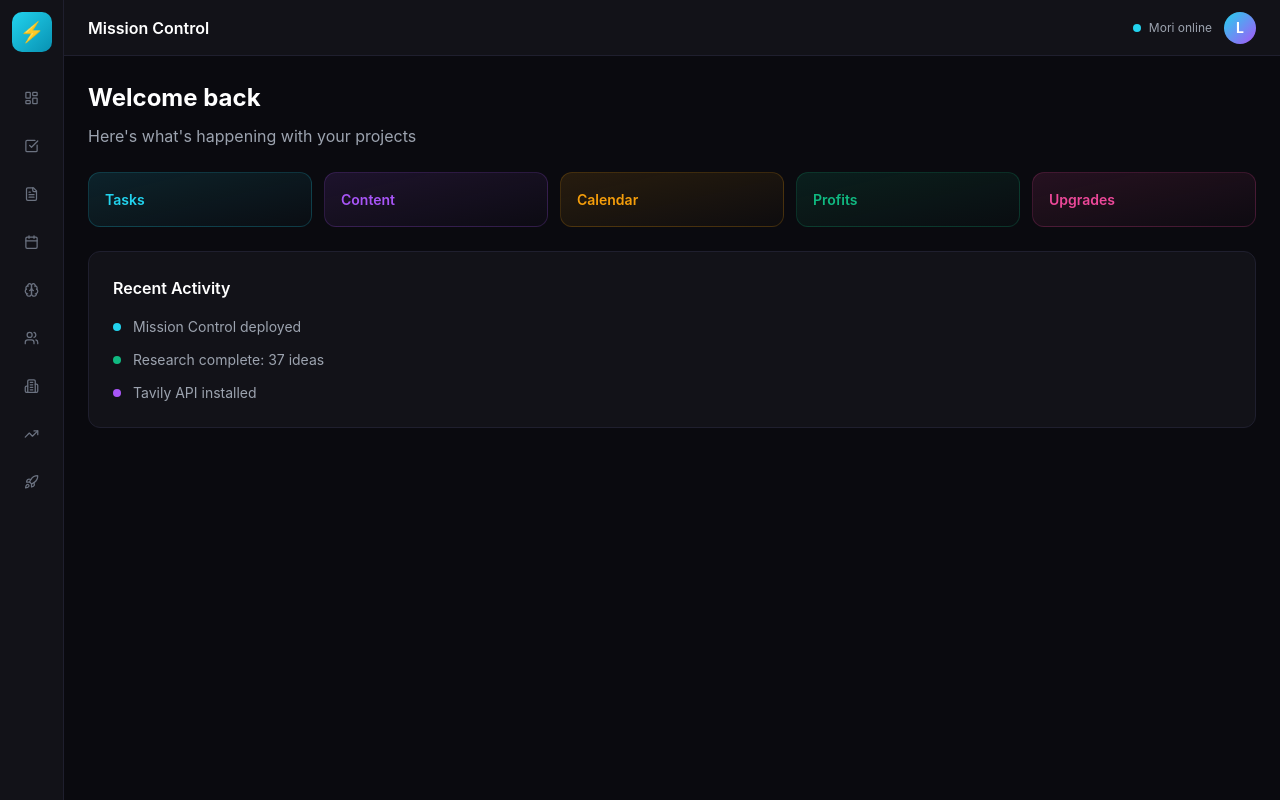
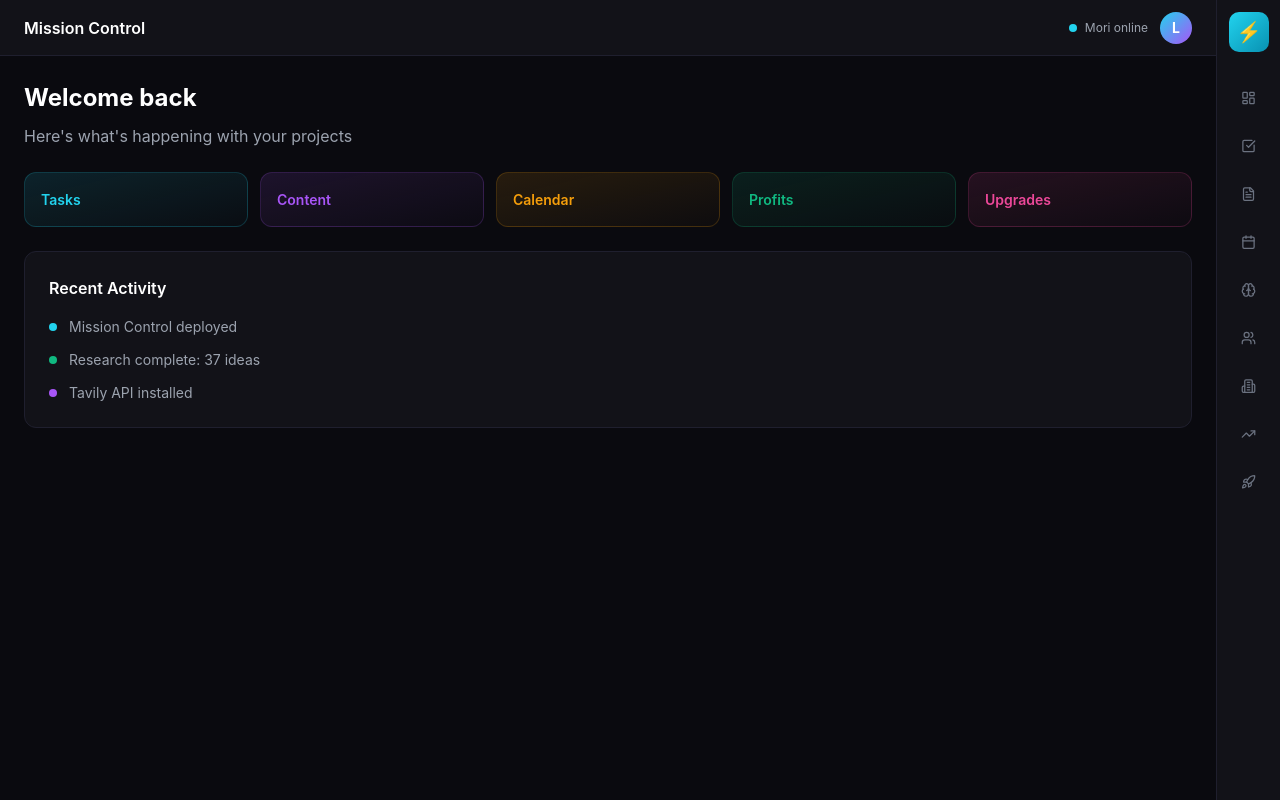
Before and after one commit to leopb3876/mission-control, a Next.js app: page / in a window 1280 px wide. Built offline with nearby package versions, Linux system fonts and the light colour scheme.

Commit message:
Add sidebar to all pages (right side)

```diff
--- a/src/app/layout.tsx
+++ b/src/app/layout.tsx
@@ -1,10 +1,58 @@
 import { Metadata } from "next";
+import Link from "next/link";
 import "./globals.css";
+import { LayoutDashboard, CheckSquare, FileText, Calendar, Brain, Users, Building2, TrendingUp, Rocket } from "lucide-react";
 
 export const metadata: Metadata = {
   title: "Mission Control",
   description: "Your personal operating system",
 };
+
+const navItems = [
+  { href: "/", label: "Dashboard", icon: LayoutDashboard },
+  { href: "/tasks", label: "Tasks", icon: CheckSquare },
+  { href: "/content", label: "Content", icon: FileText },
+  { href: "/calendar", label: "Calendar", icon: Calendar },
+  { href: "/memory", label: "Memory", icon: Brain },
+  { href: "/team", label: "Team", icon: Users },
+  { href: "/office", label: "Office", icon: Building2 },
+  { href: "/profits", label: "Profits", icon: TrendingUp },
+  { href: "/upgrades", label: "Upgrades", icon: Rocket },
+];
+
+function Sidebar() {
+  return (
+    <aside style={{ width: "64px", background: "#121218", borderLeft: "1px solid #1f1f2e", padding: "12px", display: "flex", flexDirection: "column", position: "fixed", right: 0, top: 0, height: "100vh" }}>
+      <div style={{ width: "40px", height: "40px", background: "linear-gradient(to bottom right, #22d3ee, #0891b2)", borderRadius: "10px", display: "flex", alignItems: "center", justifyContent: "center", marginBottom: "24px" }}>
+        <span style={{ fontSize: "20px" }}>⚡</span>
+      </div>
+      <nav style={{ flex: 1, display: "flex", flexDirection: "column", gap: "4px" }}>
+        {navItems.map((item) => {
+          const Icon = item.icon;
+          return (
+            <Link
+              key={item.label}
+              href={item.href}
+              title={item.label}
+              style={{
+                display: "flex",
+                alignItems: "center",
+                justifyContent: "center",
+                padding: "12px",
+                borderRadius: "10px",
+                color: "#6b7280",
+                textDecoration: "none",
+                transition: "all 0.2s",
+              }}
+            >
+              <Icon size={20} />
+            </Link>
+          );
+        })}
+      </nav>
+    </aside>
+  );
+}
 
 export default function RootLayout({
   children,
@@ -13,7 +61,10 @@ export default function RootLayout({
 }) {
   return (
     <html lang="en">
-      <body>{children}</body>
+      <body style={{ margin: 0, background: "#0a0a0f", color: "white", minHeight: "100vh" }}>
+        {children}
+        <Sidebar />
+      </body>
     </html>
   );
 }
--- a/src/app/page.tsx
+++ b/src/app/page.tsx
@@ -17,39 +17,8 @@ const navItems = [
 export default function Home() {
   return (
     <div style={{ minHeight: "100vh", background: "#0a0a0f", color: "white", display: "flex" }}>
-      {/* Sidebar */}
-      <aside style={{ width: "64px", background: "#121218", borderRight: "1px solid #1f1f2e", padding: "12px", display: "flex", flexDirection: "column", position: "fixed", height: "100vh" }}>
-        <div style={{ width: "40px", height: "40px", background: "linear-gradient(to bottom right, #22d3ee, #0891b2)", borderRadius: "10px", display: "flex", alignItems: "center", justifyContent: "center", marginBottom: "24px" }}>
-          <span style={{ fontSize: "20px" }}>⚡</span>
-        </div>
-        <nav style={{ flex: 1, display: "flex", flexDirection: "column", gap: "4px" }}>
-          {navItems.map((item) => {
-            const Icon = item.icon;
-            return (
-              <Link
-                key={item.label}
-                href={item.href}
-                title={item.label}
-                style={{
-                  display: "flex",
-                  alignItems: "center",
-                  justifyContent: "center",
-                  padding: "12px",
-                  borderRadius: "10px",
-                  color: "#6b7280",
-                  textDecoration: "none",
-                  transition: "all 0.2s",
-                }}
-              >
-                <Icon size={20} />
-              </Link>
-            );
-          })}
-        </nav>
-      </aside>
-
       {/* Main */}
-      <main style={{ flex: 1, display: "flex", flexDirection: "column", marginLeft: "64px" }}>
+      <main style={{ flex: 1, display: "flex", flexDirection: "column", marginRight: "64px" }}>
         {/* Header */}
         <header style={{ height: "56px", background: "#121218", borderBottom: "1px solid #1f1f2e", display: "flex", alignItems: "center", justifyContent: "space-between", padding: "0 24px", position: "sticky", top: 0 }}>
           <span style={{ fontWeight: 600 }}>Mission Control</span>
```
